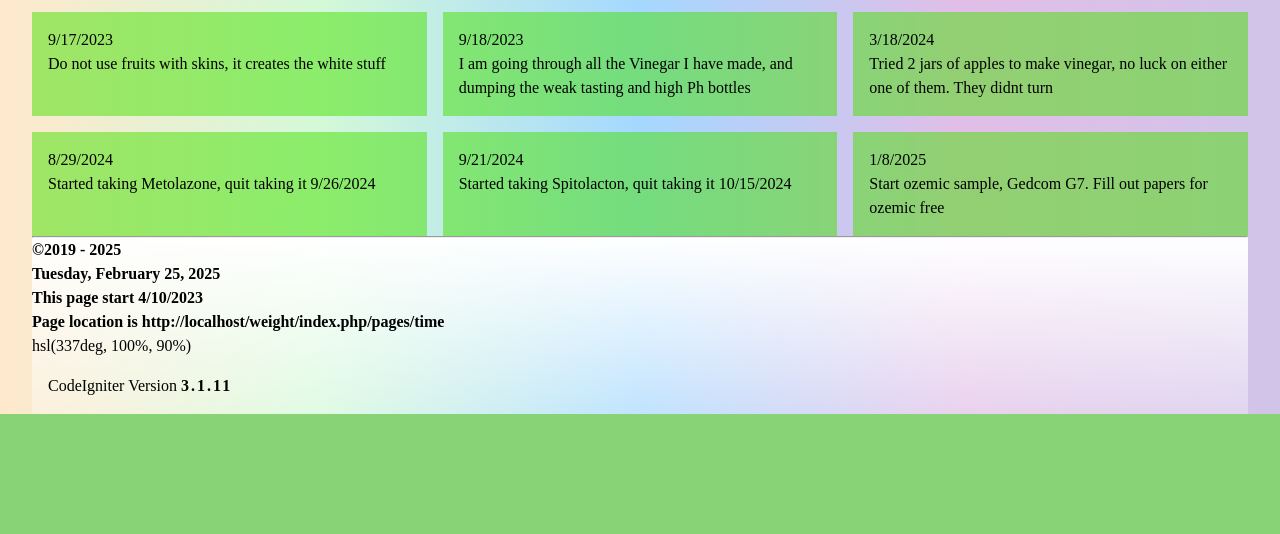
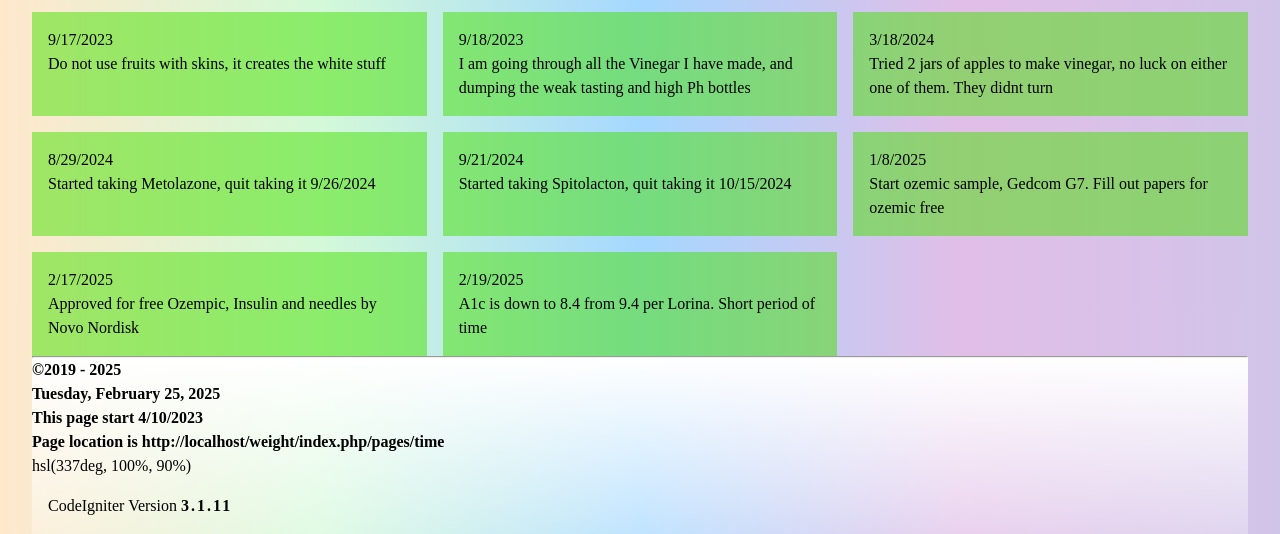
Before and after one commit to Shivabeach/weight, a CodeIgniter app: page /weight/index.php/pages/time in a window 1280 px wide. Shown: the part 965-1499 px from the top of the page. Before the commit the page ends 1379 px from the top, so only its background shows below. Run offline with CodeIgniter, Linux system fonts and the light colour scheme; some libraries are stand-ins or nearby versions; some web fonts are replaced.

Commit message:
Feb 2025 Update

```diff
--- a/assets/css/main.css
+++ b/assets/css/main.css
@@ -1077,6 +1077,7 @@ footer#main-footer {
 #timeline {
   width: calc(100% - 4rem);
   margin: 0 auto;
+  min-height: 100vh;
 }
 
 #time-main {
@@ -1094,6 +1095,10 @@ footer#main-footer {
   .red {
     opacity: 0;
   }
+}
+
+#time-container {
+  min-height: 100vh;
 }
 
 /** @format */
--- a/assets/js/sourceList.js
+++ b/assets/js/sourceList.js
@@ -30,4 +30,9 @@ export const sources = [
 		event:
 			'<a href="https://www.thespruce.com/anise-hyssop-plant-profile-5118429" target="_blank"/>Anise Hyssop</a>',
 	},
+	{
+		dateEntered: '2/17/2025',
+		event:
+			'<a href="https://www.nutritionvalue.org/" target="_blank"/>Best Nutritional Values</a>',
+	},
 ];
--- a/assets/js/timeEvents.js
+++ b/assets/js/timeEvents.js
@@ -107,4 +107,12 @@ export const timing = [
 		date: '1/8/2025',
 		event: 'Start ozemic sample, Gedcom G7. Fill out papers for ozemic free',
 	},
+	{
+		date: '2/17/2025',
+		event: 'Approved for free Ozempic, Insulin and needles by Novo Nordisk',
+	},
+	{
+		date: '2/19/2025',
+		event: 'A1c is down to 8.4 from 9.4 per Lorina. Short period of time',
+	},
 ];
--- a/assets/sass/layout/_timeline.scss
+++ b/assets/sass/layout/_timeline.scss
@@ -4,6 +4,7 @@
 #timeline {
 	width: calc(100% - 4rem);
 	margin: 0 auto;
+	min-height: 100vh;
 }
 
 #time-main {
@@ -19,3 +20,6 @@
 	background-color: $lch4;
 	padding: 1rem;
 }
+#time-container {
+	min-height: 100vh;
+}
```
Also changed, not shown: assets/css/main.min.css, 2 other files.
